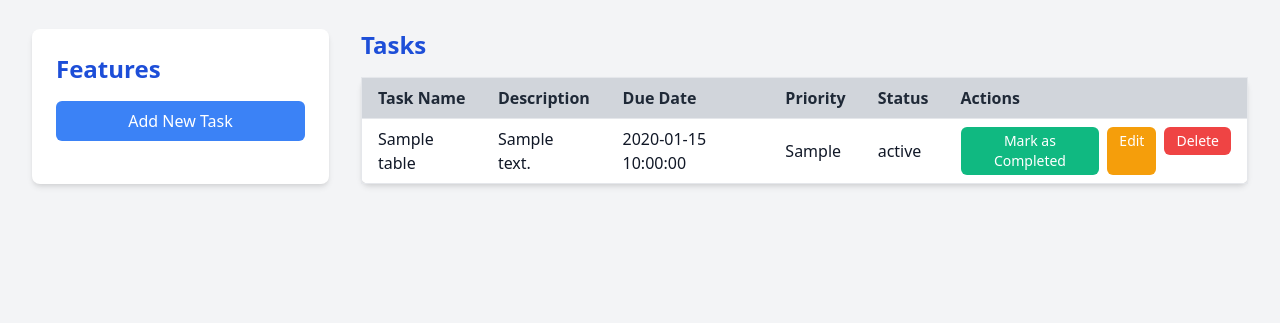
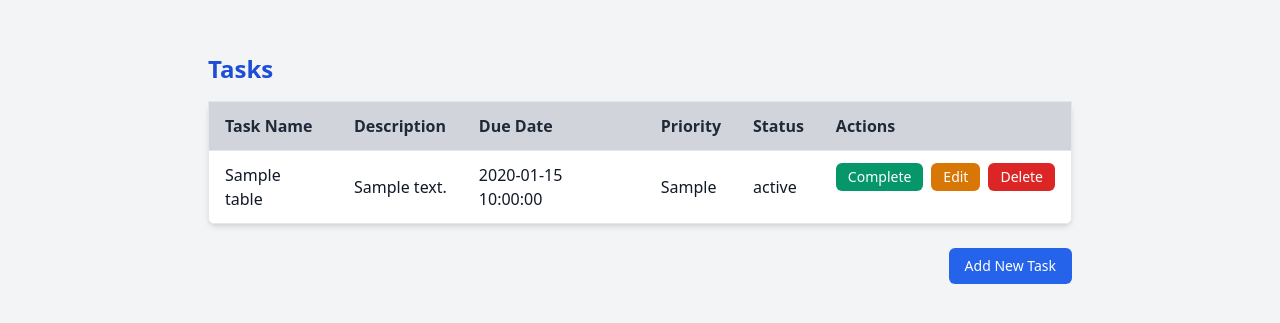
Before and after one commit to Qendresa-Potoku/TaskManager, a PHP site: page / in a window 1280 px wide. Shown: the part 75-398 px from the top of the page. Run offline with PHP 8.4, Linux system fonts and the light colour scheme; tables that the repository leaves empty or names only in its code hold one stand-in row (values such as "Sample post").

Commit message:
some updates

```diff
--- a/public/index.php
+++ b/public/index.php
@@ -27,62 +27,59 @@ $conn->close();
         <header class="text-center mb-8">
             <h1 class="text-4xl font-bold text-blue-700">Task Manager</h1>
         </header>
-        <div class="flex space-x-8">
-            <!-- Features Section -->
-            <aside class="w-1/4 bg-white rounded-lg shadow-md p-6">
-                <h2 class="text-2xl font-semibold mb-4 text-blue-700">Features</h2>
-                <div class="flex flex-col space-y-4">
-                    <form action="add_task.php" method="get">
-                        <button type="submit" class="w-full py-2 px-4 bg-blue-500 text-white rounded-md hover:bg-blue-300">Add New Task</button>
-                    </form>
-                </div>
-            </aside>
-
-            <!-- Tasks Table -->
-            <main class="w-3/4">
+        <div class="flex justify-center">
+            <main class="w-full md:w-3/4 card p-6">
                 <h2 class="text-2xl font-semibold mb-4 text-blue-700">Tasks</h2>
                 <table class="min-w-full bg-white border border-gray-200 rounded-lg shadow-md">
                     <thead>
                         <tr class="bg-gray-300 border-b">
-                            <th class="py-2 px-4 text-left text-gray-800 font-bold">Task Name</th>
-                            <th class="py-2 px-4 text-left text-gray-800 font-bold">Description</th>
-                            <th class="py-2 px-4 text-left text-gray-800 font-bold">Due Date</th>
-                            <th class="py-2 px-4 text-left text-gray-800 font-bold">Priority</th>
-                            <th class="py-2 px-4 text-left text-gray-800 font-bold">Status</th>
-                            <th class="py-2 px-4 text-left text-gray-800 font-bold">Actions</th>
+                            <th class="py-3 px-4 text-left text-gray-800 font-bold">Task Name</th>
+                            <th class="py-3 px-4 text-left text-gray-800 font-bold">Description</th>
+                            <th class="py-3 px-4 text-left text-gray-800 font-bold">Due Date</th>
+                            <th class="py-3 px-4 text-left text-gray-800 font-bold">Priority</th>
+                            <th class="py-3 px-4 text-left text-gray-800 font-bold">Status</th>
+                            <th class="py-3 px-4 text-left text-gray-800 font-bold">Actions</th>
                         </tr>
                     </thead>
                     <tbody>
                         <?php if (count($tasks) > 0): ?>
                             <?php foreach ($tasks as $task): ?>
-                                <tr class="border-b">
-                                    <td class="py-2 px-4"><?php echo htmlspecialchars($task['task_name']); ?></td>
-                                    <td class="py-2 px-4"><?php echo htmlspecialchars($task['description']); ?></td>
-                                    <td class="py-2 px-4"><?php echo htmlspecialchars($task['due_date']); ?></td>
-                                    <td class="py-2 px-4"><?php echo htmlspecialchars($task['priority']); ?></td>
-                                    <td class="py-2 px-4"><?php echo htmlspecialchars($task['status']); ?></td>
-                                    <td class="py-2 px-4 flex space-x-2">
+                                <tr class="border-b hover:bg-gray-100">
+                                    <td class="py-3 px-4"><?php echo htmlspecialchars($task['task_name']); ?></td>
+                                    <td class="py-3 px-4"><?php echo htmlspecialchars($task['description']); ?></td>
+                                    <td class="py-3 px-4"><?php echo htmlspecialchars($task['due_date']); ?></td>
+                                    <td class="py-3 px-4"><?php echo htmlspecialchars($task['priority']); ?></td>
+                                    <td class="py-3 px-4"><?php echo htmlspecialchars($task['status']); ?></td>
+                                    <td class="py-3 px-4 flex space-x-2">
                                         <?php if ($task['status'] != 'Completed'): ?>
                                             <form action="mark_completed.php" method="post" class="inline">
                                                 <input type="hidden" name="task_id" value="<?php echo htmlspecialchars($task['id']); ?>">
-                                                <button type="submit" class="py-1 px-3 bg-green-500 text-white rounded-md hover:bg-green-400 text-sm">Mark as Completed</button>
+                                                <button type="submit" class="py-1 px-3 bg-green-600 text-white rounded-md hover:bg-green-500 text-sm">Complete</button>
                                             </form>
                                         <?php endif; ?>
-                                        <a href="edit_task.php?id=<?php echo htmlspecialchars($task['id']); ?>" class="py-1 px-3 bg-yellow-500 text-white rounded-md hover:bg-yellow-400 text-sm">Edit</a>
+                                        <form action="edit_task.php" method="get" class="inline">
+                                            <input type="hidden" name="id" value="<?php echo htmlspecialchars($task['id']); ?>">
+                                            <button type="submit" class="py-1 px-3 bg-yellow-600 text-white rounded-md hover:bg-yellow-500 text-sm">Edit</button>
+                                        </form>
                                         <form action="delete_task.php" method="post" class="inline">
                                             <input type="hidden" name="task_id" value="<?php echo htmlspecialchars($task['id']); ?>">
-                                            <button type="submit" class="py-1 px-3 bg-red-500 text-white rounded-md hover:bg-red-400 text-sm">Delete</button>
+                                            <button type="submit" class="py-1 px-3 bg-red-600 text-white rounded-md hover:bg-red-500 text-sm">Delete</button>
                                         </form>
                                     </td>
                                 </tr>
                             <?php endforeach; ?>
                         <?php else: ?>
                             <tr>
-                                <td colspan="6" class="py-2 px-4 text-center text-gray-500">No tasks available</td>
+                                <td colspan="6" class="py-3 px-4 text-center text-gray-500">No tasks available</td>
                             </tr>
                         <?php endif; ?>
                     </tbody>
                 </table>
+                <div class="mt-6 flex justify-end">
+                    <form action="add_task.php" method="get">
+                        <button type="submit" class="py-2 px-4 bg-blue-600 text-white rounded-md hover:bg-blue-500 text-sm">Add New Task</button>
+                    </form>
+                </div>
             </main>
         </div>
     </div>
```
